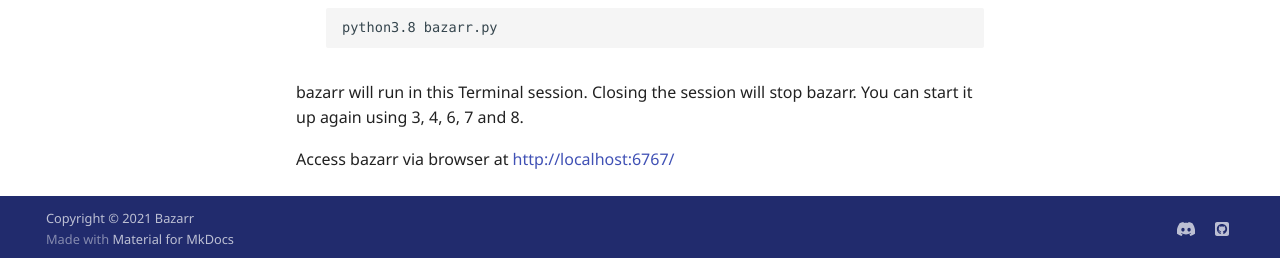
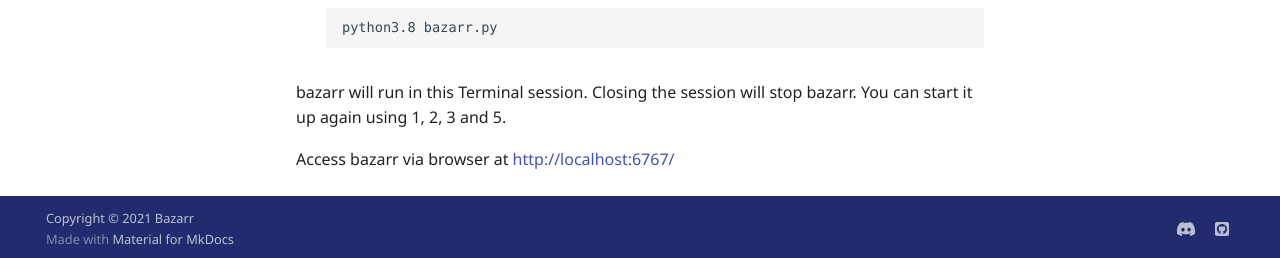
Before and after one commit to bazarr/wiki, an MkDocs documentation site: the page built from docs/Getting-Started/Installation/MacOS/macos.md, in a window 1280 px wide and 953 px high. Shown: the part 692-950 px from the top of the window. Built offline with MkDocs 1.6.1 and Material for MkDocs 9.7.7, drawn with Linux system fonts in a browser that asks for light colours; some web fonts are replaced; comment, search, counter and statistics services are not loaded.

Commit message:
Updated MacOS install instructions

````diff
--- a/docs/Getting-Started/Installation/MacOS/macos.md
+++ b/docs/Getting-Started/Installation/MacOS/macos.md
@@ -31,6 +31,6 @@ bazarr requires Python 3.7.x or 3.8.x (**system Python 2.7.10 not supported**) a
     python3.8 bazarr.py
     ```
 
-bazarr will run in this Terminal session. Closing the session will stop bazarr. You can start it up again using 3, 4, 6, 7 and 8.
+bazarr will run in this Terminal session. Closing the session will stop bazarr. You can start it up again using 1, 2, 3 and 5.
 
 Access bazarr via browser at [http://localhost:6767/](http://localhost:6767/)
````
